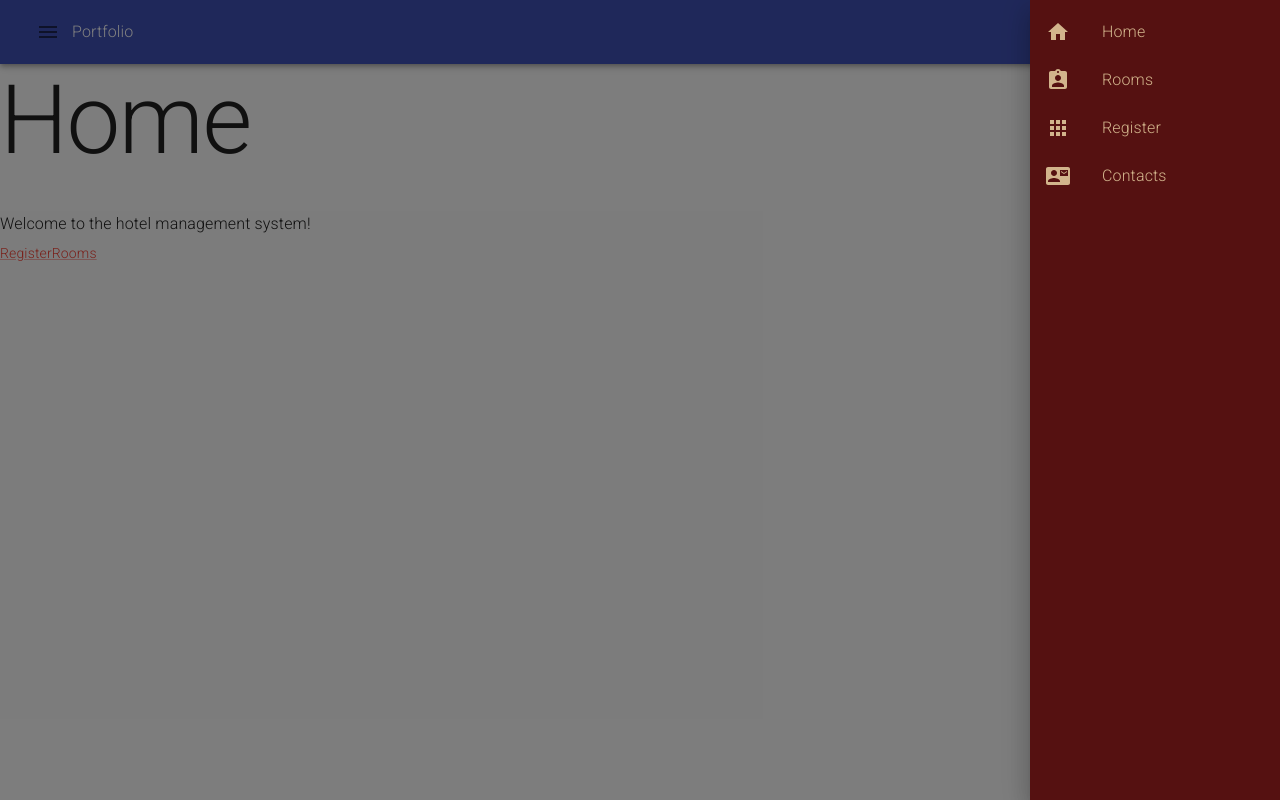
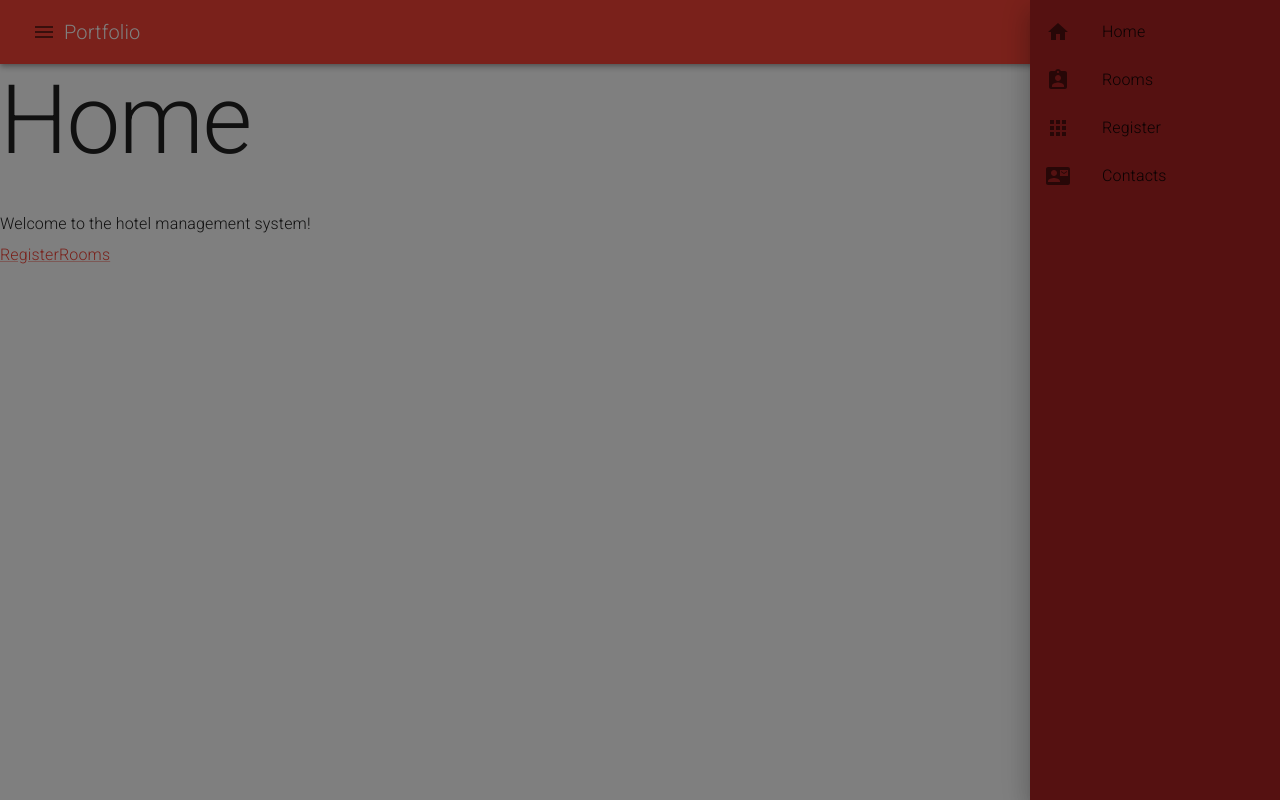
Before and after one commit to sundehakon/Hotell-React, a React (Create React App) app: page / in a window 1280 px wide. Both pictures are taken after a click on the button 48 px from the left and 32 px from the top of the page. Built offline with nearby package versions, Linux system fonts and the light colour scheme.

Commit message:
Updated sidebar to work with new version of react

```diff
--- a/src/SideNav.js
+++ b/src/SideNav.js
@@ -1,25 +1,17 @@
 import React, { useState } from "react";
-import {
-  AppBar,
-  Toolbar,
-  Box,
-  IconButton,
-  List,
-  ListItem,
-  ListItemIcon,
-  ListItemText,
-  makeStyles,
-  CssBaseline,
-  Drawer,
-  Typography
-} from "@material-ui/core";
-import {
-  Apps,
-  Menu,
-  ContactMail,
-  AssignmentInd,
-  Home
-} from "@material-ui/icons";
+import { makeStyles } from '@mui/styles';
+import Box from '@mui/material/Box';
+import List from '@mui/material/List';
+import ListItem from '@mui/material/ListItem';
+import ListItemIcon from '@mui/material/ListItemIcon';
+import ListItemText from '@mui/material/ListItemText';
+import AppBar from '@mui/material/AppBar';
+import Toolbar from '@mui/material/Toolbar';
+import IconButton from '@mui/material/IconButton';
+import Typography from '@mui/material/Typography';
+import Drawer from '@mui/material/Drawer';
+import CssBaseline from '@mui/material/CssBaseline';
+import { Home, AssignmentInd, Apps, ContactMail, Menu } from '@mui/icons-material';
 
 const useStyles = makeStyles((theme) => ({
   menuSliderContainer: {
@@ -83,20 +75,19 @@ export default function SideNav() {
   return (
     <>
       <CssBaseline />
-
       <Box component="nav">
         <AppBar position="static">
           <Toolbar>
             <IconButton onClick={toggleSlider}>
               <Menu />
             </IconButton>
-            <Typography>Portfolio</Typography>
-            <Drawer open={open} anchor="right" onClose={toggleSlider}>
-              {sideList()}
-            </Drawer>
+            <Typography variant="h6">Portfolio</Typography>
           </Toolbar>
         </AppBar>
       </Box>
+      <Drawer open={open} anchor="right" onClose={toggleSlider}>
+        {sideList()}
+      </Drawer>
     </>
   );
 }
```
